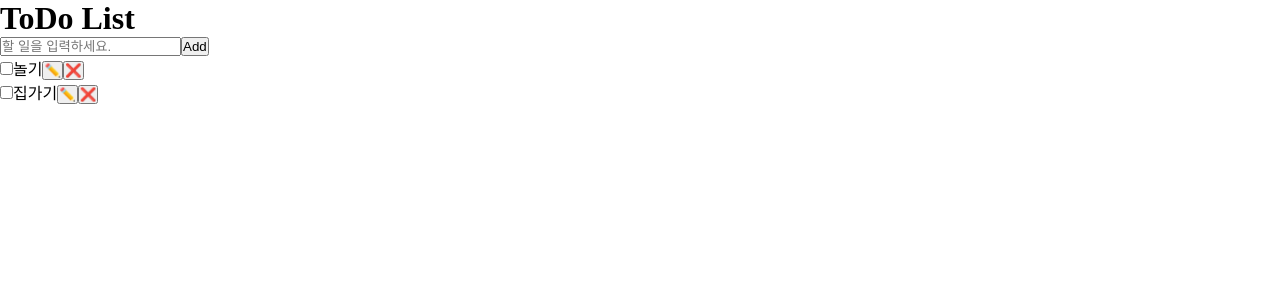
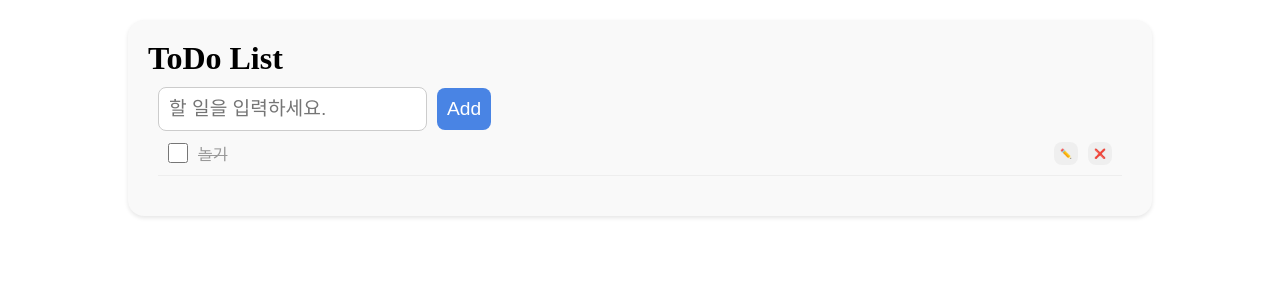
Before and after one commit to LEESEOYOUNG0107/Programming_3111, a React (Vite) app: page / in a window 1280 px wide. Shown: the top 300 px of the page. Built offline with nearby package versions, Linux system fonts and the light colour scheme.

Commit message:
TodoListApp HTML className, todolist.css

```diff
--- a/src/TodoListApp.jsx
+++ b/src/TodoListApp.jsx
@@ -1,23 +1,20 @@
+import "./todolist.css"
+
 export default function TodoListApp(){
     return(
-        <div className="">
-            <h1>ToDo List</h1>
-            <form>
-                <input type="text" placeholder="할 일을 입력하세요."/>
-                <button type="submit">Add</button>
-                <ul>
-                    <li>
-                        <input type="checkbox" name="" id="chk-1" />
-                        <label htmlFor="chk-1">놀기</label>
-                        <button>✏️</button>
-                        <button>❌</button>
+        <div className="todo">
+            <h1 className="todo__title">ToDo List</h1>
+            <form className="todo__form">
+                <input type="text" placeholder="할 일을 입력하세요." className="todo__input"/>
+                <button type="submit" className="todo__button todo__button--add">Add</button>
+                <ul className="todo__list">
+                    <li className="todo__item todo__item--complete">
+                        <input type="checkbox" name="" id="chk-1" className="todo__check"/>
+                        <label htmlFor="chk-1" className="todo__label">놀기</label>
+                        <button className="todo__button todo__button--edit">✏️</button>
+                        <button className="todo__button todo__button--delete">❌</button>
                     </li>
-                    <li>
-                        <input type="checkbox" name="" id="chk-2" />
-                        <label htmlFor="chk-2">집가기</label>
-                        <button>✏️</button>
-                        <button>❌</button>
-                    </li>
+
                 </ul>
             </form>
         </div>
--- /dev/null
+++ b/src/todolist.css
@@ -0,0 +1,60 @@
+.todo{
+    width: 80%;
+    /* min-width: 400px; */
+    width: max(80%, 400px); /*기본 80%, 최소 400px*/
+    background-color: #f9f9f9;
+    margin: 20px auto; /*위아래 20px, 좌우 여백 균등하게 margin*/
+    padding: 20px;
+    border-radius: 16px;
+    box-shadow: 0 2px 4px rgba(0, 0, 0, 0.1); /*x축: 0, y축:아래로 2px, blue: 4px, 검정에 불투명도 0.1*/
+}
+.todo__form{
+    padding: 10px;
+    margin-bottom: 10px;
+}
+.todo__input{
+    font-size: 1.2em;
+    padding: 10px;
+    border: 1px solid #ccc;
+    border-radius: 8px;
+    margin-right: 10px;
+    flex: 1; /*flex일 때 남은 공간 다 차지*/
+}
+.todo__button{
+    padding: 10px;
+    border: none;
+    border-radius: 8px;
+    font-size: 1.2rem;
+    color: #fff;
+    cursor: pointer;
+}
+.todo__button--add{
+    background-color: #4984e4;
+}
+.todo__item{
+    display: flex;
+    align-items: center; /*높이 가운데 정렬*/
+    padding: 10px;
+    border-bottom: 1px solid #eee;
+    gap: 10px; /*flex가 되는 아이템 사이 여백*/
+}
+.todo__check{
+    width: 20px;
+    height: 20px;
+    cursor: pointer;
+    accent-color: #999; /*체크한 배경색: 눈에 덜 띄게*/
+}
+.todo__label{
+    flex: 1;
+}
+.todo__button--edit, .todo__button--delete{
+    font-size: 0.6rem;
+    padding: 6px;
+}
+
+/*.todo__item--complete .todo__label 띄어쓰기: 바로 아래 자식
+.todo__item--complete > .todo__label 언젠가 아래 자손*/
+.todo__item--complete .todo__label{
+    color: #999;
+    text-decoration: line-through;
+}
```
